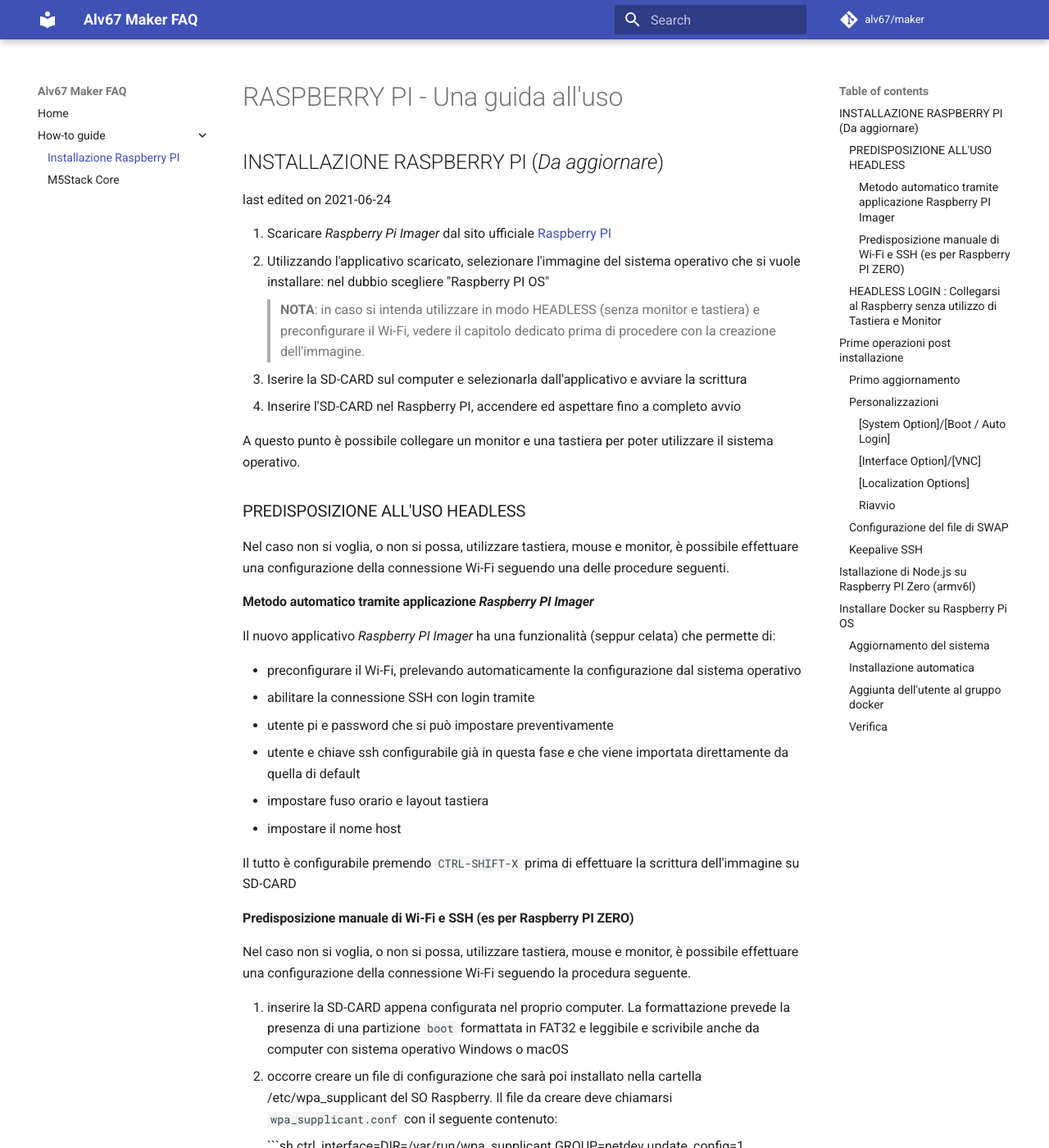
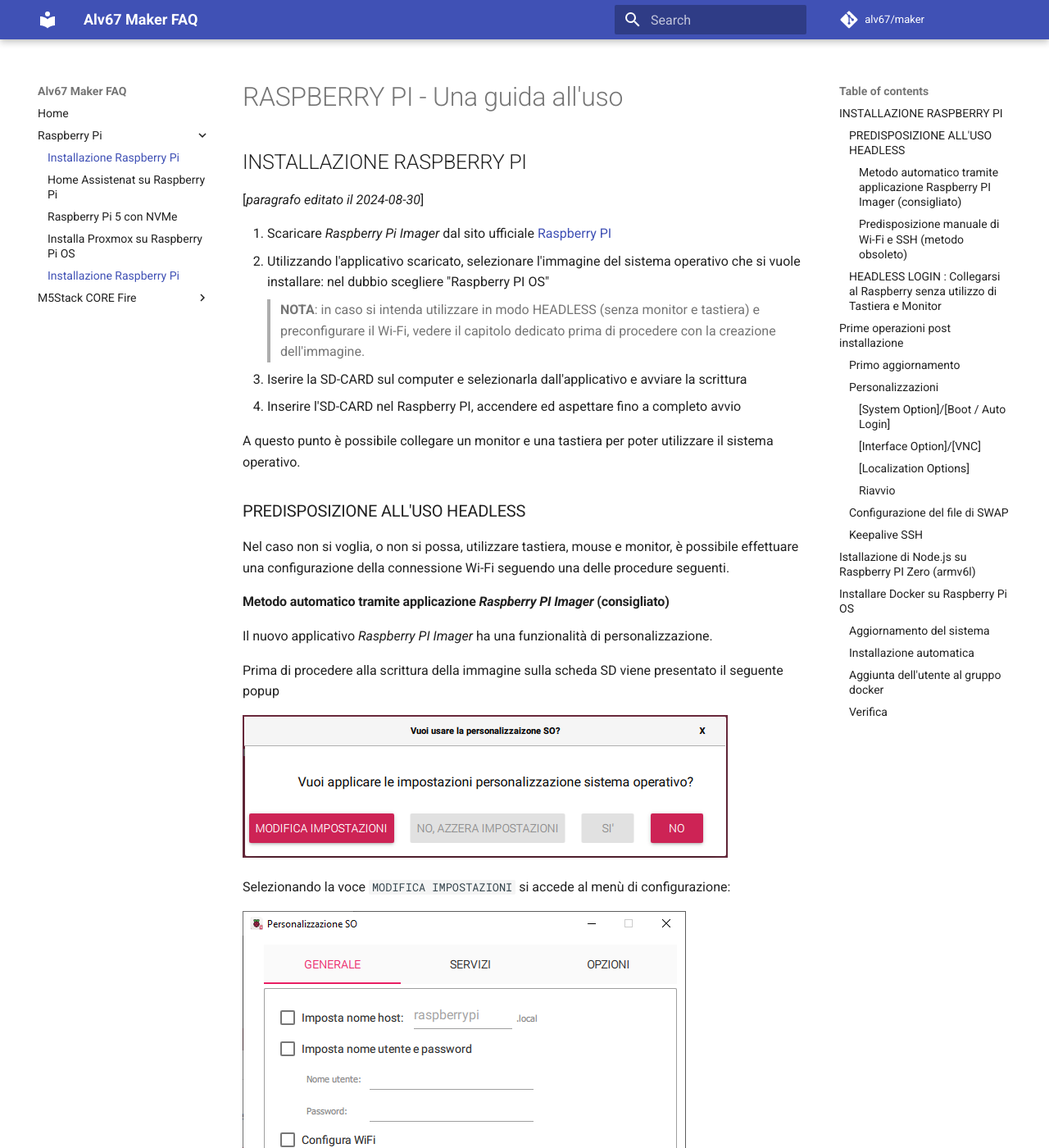
Before and after one commit to novice-handbooks/maker, an MkDocs documentation site: the page built from doc/RaspberryPI.md, in a window 1280 px wide and 1400 px high. Shown: the whole window at 82% size. Built offline with MkDocs 1.6.1 and Material for MkDocs 9.7.7, drawn with Linux system fonts in a browser that asks for light colours; comment, search, counter and statistics services are not loaded; some of the changed text lies outside the part shown.

Commit message:
Aggiornato documentazione

````diff
--- a/doc/RaspberryPI.md
+++ b/doc/RaspberryPI.md
@@ -1,12 +1,14 @@
 # RASPBERRY PI - Una guida all'uso
 
-## INSTALLAZIONE RASPBERRY PI (_Da aggiornare_)
+## INSTALLAZIONE RASPBERRY PI
 
-last edited on 2021-06-24
+[_paragrafo editato il 2024-08-30_]
 
 1. Scaricare _Raspberry Pi Imager_ dal sito ufficiale [Raspberry PI](http://www.raspberrypi.org/downloads)
-2. Utilizzando l'applicativo scaricato, selezionare l'immagine del sistema operativo che si vuole installare: nel dubbio scegliere "Raspberry PI OS"
-   > **NOTA**: in caso si intenda utilizzare in modo HEADLESS (senza monitor e tastiera) e preconfigurare il Wi-Fi, vedere il capitolo dedicato prima di procedere con la creazione dell'immagine.
+2. Utilizzando l'applicativo scaricato, selezionare l'immagine del sistema operativo che si vuole installare:
+   nel dubbio scegliere "Raspberry PI OS"
+   > **NOTA**: in caso si intenda utilizzare in modo HEADLESS (senza monitor e tastiera) e preconfigurare il Wi-Fi,
+   > vedere il capitolo dedicato prima di procedere con la creazione dell'immagine.
 3. Iserire la SD-CARD sul computer e selezionarla dall'applicativo e avviare la scrittura
 4. Inserire l'SD-CARD nel Raspberry PI, accendere ed aspettare fino a completo avvio
 
@@ -14,27 +16,42 @@
 
 ### PREDISPOSIZIONE ALL'USO HEADLESS
 
-Nel caso non si voglia, o non si possa, utilizzare tastiera, mouse e monitor, è possibile effettuare una configurazione della connessione Wi-Fi seguendo una delle procedure seguenti.
+Nel caso non si voglia, o non si possa, utilizzare tastiera, mouse e monitor, è possibile effettuare una configurazione
+della connessione Wi-Fi seguendo una delle procedure seguenti.
 
-#### **Metodo automatico tramite applicazione _Raspberry PI Imager_**
+#### Metodo automatico tramite applicazione _Raspberry PI Imager_ (consigliato)
 
-Il nuovo applicativo _Raspberry PI Imager_ ha una funzionalità (seppur celata) che permette di:
+Il nuovo applicativo _Raspberry PI Imager_ ha una funzionalità di personalizzazione.
 
-- preconfigurare il Wi-Fi, prelevando automaticamente la configurazione dal sistema operativo
-- abilitare la connessione SSH con login tramite
-  - utente pi e password che si può impostare preventivamente
-  - utente e chiave ssh configurabile già in questa fase e che viene importata direttamente da quella di default
+Prima di procedere alla scrittura della immagine sulla scheda SD
+viene presentato il seguente popup
+
+![popup](./images/pi-imager-popup.png)
+
+Selezionando la voce `MODIFICA IMPOSTAZIONI` si accede al menù
+di configurazione:
+
+![personalizza](./images/pi-imager-personalizza.png)
+
+Qui è possibile:
+
+- personalizzare l'_hostname_
+- creare un utente root personalizzato (sostituisce l'utente _pi_ di default)
+- preconfigurare il Wi-Fi, prelevando automaticamente la configurazione dal sistema operativo o
+  permettendo si inserirla manualmente
 - impostare fuso orario e layout tastiera
-- impostare il nome host
+Da tab SERVIZI
+- abilitare la connessione SSH con login tramite password o chiave pubblica
 
-Il tutto è configurabile premendo `CTRL-SHIFT-X` prima di effettuare la scrittura dell'immagine su SD-CARD
+#### Predisposizione manuale di Wi-Fi e SSH (metodo obsoleto)
 
-#### **Predisposizione manuale di Wi-Fi e SSH (es per Raspberry PI ZERO)**
+Nel caso non si voglia, o non si possa, utilizzare tastiera, mouse e monitor, è possibile effettuare una configurazione
+della connessione Wi-Fi seguendo la procedura seguente.
 
-Nel caso non si voglia, o non si possa, utilizzare tastiera, mouse e monitor, è possibile effettuare una configurazione della connessione Wi-Fi seguendo la procedura seguente.
-
-1. inserire la SD-CARD appena configurata nel proprio computer. La formattazione prevede la presenza di una partizione `boot` formattata in FAT32 e leggibile e scrivibile anche da computer con sistema operativo Windows o macOS
-2. occorre creare un file di configurazione che sarà poi installato nella cartella /etc/wpa_supplicant del SO Raspberry. Il file da creare deve chiamarsi `wpa_supplicant.conf` con il seguente contenuto:
+1. inserire la SD-CARD appena configurata nel proprio computer. La formattazione prevede la presenza di una partizione `boot`
+   formattata in FAT32 e leggibile e scrivibile anche da computer con sistema operativo Windows o macOS
+2. occorre creare un file di configurazione che sarà poi installato nella cartella /etc/wpa_supplicant del SO Raspberry.
+   Il file da creare deve chiamarsi `wpa_supplicant.conf` con il seguente contenuto:
 
     ```sh
     ctrl_interface=DIR=/var/run/wpa_supplicant GROUP=netdev
@@ -52,8 +69,10 @@
     >
     > **ATTENZIONE** : non lasciare spazi attorno al simbolo `=` in questo file, il sistema non lo ammette...
 
-3. copiare il file all'interno della partizione `boot` nell'SD-CARD. Alla prima accensione questo file sarà automaticamente spostato nella cartella dedicata ed utilizzato dal sistema operativo.
-4. Purtroppo di default il sistema Raspbian non attiva il protocollo SSH, ma esiste un modo veloce per farlo: occorre creare un file nominato `SSH` (senza estensione) nella partizione `boot` della SDCARD.
+3. copiare il file all'interno della partizione `boot` nell'SD-CARD. Alla prima accensione questo file sarà
+   automaticamente spostato nella cartella dedicata ed utilizzato dal sistema operativo.
+4. Purtroppo di default il sistema Raspbian non attiva il protocollo SSH, ma esiste un modo veloce per farlo:
+   occorre creare un file nominato `SSH` (senza estensione) nella partizione `boot` della SDCARD.
 
 ### HEADLESS LOGIN : Collegarsi al Raspberry senza utilizzo di Tastiera e Monitor
 
@@ -64,9 +83,11 @@
 
 Seguire i seguenti passi:
 
-1. Scoprire quale indirizzo IP è stato fornito al Raspberry. Per fare questo occorre o utilizzare un qualsiasi tool di IP Scanner di rete oppure verificare il dato dal proprio Router.
+1. Scoprire quale indirizzo IP è stato fornito al Raspberry. Per fare questo occorre o utilizzare un qualsiasi
+   tool di IP Scanner di rete oppure verificare il dato dal proprio Router.
 
-   > NOTA : di default la scheda si presenta in rete con hostname `raspberrypi` quindi potrebbe non essere necessario cercare l'IP e provare a raggiungere la scheda all'indirizzo `raspberry.local` (da MacOS o Linux)
+   > NOTA : di default la scheda si presenta in rete con hostname `raspberrypi` quindi potrebbe non essere necessario
+   > cercare l'IP e provare a raggiungere la scheda all'indirizzo `raspberry.local` (da MacOS o Linux)
 
 2. Utilizzando un terminale SSH è ora possibile accedere alla console del Raspberry
     user: `pi` password: `raspberry`
@@ -151,7 +172,8 @@
 
 ### Configurazione del file di SWAP
 
-Si consiglia di ampliare la dimensione del file di SWAP per evitare eventuali futuri problemi di spazio insufficiente di memoria (RAM+Swap).
+Si consiglia di ampliare la dimensione del file di SWAP per evitare eventuali futuri problemi di spazio
+insufficiente di memoria (RAM+Swap).
 
 Per farlo, eseguire da terminale il seguente comando per fermare il servizio di swap:
 
@@ -213,7 +235,8 @@
 
 ## Istallazione di Node.js su Raspberry PI Zero (armv6l)
 
-Purtroppo i build ufficiali delle ultime versioni di Node.js non sono compilati per la piattaforma hardware ARM v6 utilizzata su Raspberry PI zero.
+Purtroppo i build ufficiali delle ultime versioni di Node.js non sono compilati per la piattaforma
+hardware ARM v6 utilizzata su Raspberry PI zero.
 
 Per verificare la piattaforma usare il comando:
 
@@ -221,7 +244,8 @@
 uname -m
 ```
 
-1. scaricare il Node.js compilato per la piattaforma dai [Unofficial builds](https://unofficial-builds.nodejs.org/download/) del sito ufficiale di Node.js.
+1. scaricare il Node.js compilato per la piattaforma dai [Unofficial builds](https://unofficial-builds.nodejs.org/download/)
+del sito ufficiale di Node.js.
 Ad esempio il compilato della versione nodejs.14.17.1 per armv6 si trova [qui](https://unofficial-builds.nodejs.org/download/release/v14.17.1/node-v14.17.1-linux-armv6l.tar.xz)
 
    Quindi scaricare il binario tramite il seguente comando
@@ -230,7 +254,8 @@
    wget https://unofficial-builds.nodejs.org/download/release/v14.17.1/node-v14.17.1-linux-armv6l.tar.xz
    ```
 
-2. scompattare l'archivio binario appena scaricato all'interno della cartella nella quale si intende installare Node.js, ad esempio in `/usr/local/lib/nodejs`
+2. scompattare l'archivio binario appena scaricato all'interno della cartella nella quale si intende installare Node.js,
+ad esempio in `/usr/local/lib/nodejs`
 
     ```sh
     sudo mkdir -p /usr/local/lib/nodejs
@@ -256,7 +281,8 @@
 
     > _metodo alternativo rispetto al punto precedente_
 
-    **NOTA**: alternativamente al questo metodo è possibile creare dei link simbolici agli applicativi node, npm e npx direttamente all'interno di /usr/bin. In questo modo tutti gli utenti possono avere accesso a Node.js
+    **NOTA**: alternativamente al questo metodo è possibile creare dei link simbolici agli applicativi node,
+    npm e npx direttamente all'interno di /usr/bin. In questo modo tutti gli utenti possono avere accesso a Node.js
 
     ```sh
     sudo ln -s /usr/local/lib/nodejs/node-v14.17.1-linux-armv6l/bin/node /usr/bin/node
@@ -296,7 +322,8 @@
 
 ### Installazione automatica
 
-Successivamente al riavvio causato dall’ultimo comando, installare tramite procedura automatica l’ambiente di virtualizzazione Docker tramite il comando:
+Successivamente al riavvio causato dall’ultimo comando, installare tramite procedura automatica l’ambiente
+di virtualizzazione Docker tramite il comando:
 
 ```sh
 sudo curl -fsSL https://get.docker.com -o /tmp/get-docker.sh
--- a/mkdocs.yml
+++ b/mkdocs.yml
@@ -5,7 +5,7 @@
 site_url: https://alv67.github.io/maker
 site_description: Collection of FAQ for Electronic Makers
 site_author: Alessandro Varesi
-copyright: Copyright &copy; 2022 Alessandro Varesi
+copyright: Copyright &copy; 2024 Alessandro Varesi
 
 # Repository Settings
 repo_name: alv67/maker
@@ -87,6 +87,11 @@
 #   create here the navigation tree of the doc
 nav:
   - Home: index.md
-  - How-to guide:
+  - Raspberry Pi:
+    - Installazione Raspberry Pi: RaspberryPI.md
+    - Home Assistenat su Raspberry Pi: homeassistant.md
+    - Raspberry Pi 5 con NVMe: raspi5nvme.md
+    - Installa Proxmox su Raspberry Pi OS: proxmoxonpi5.md
     - Installazione Raspberry PI: RaspberryPI.md
-    - M5Stack Core: m5stack.md
+  - M5Stack CORE Fire:
+    - Programmazione scheda con Arduino IDE: m5stack.md
````
Also changed, not shown: doc/raspi5nvme.md (+6 -5 lines), doc/images/pi-imager-personalizza.png (added), doc/images/pi-imager-popup.png (added).
